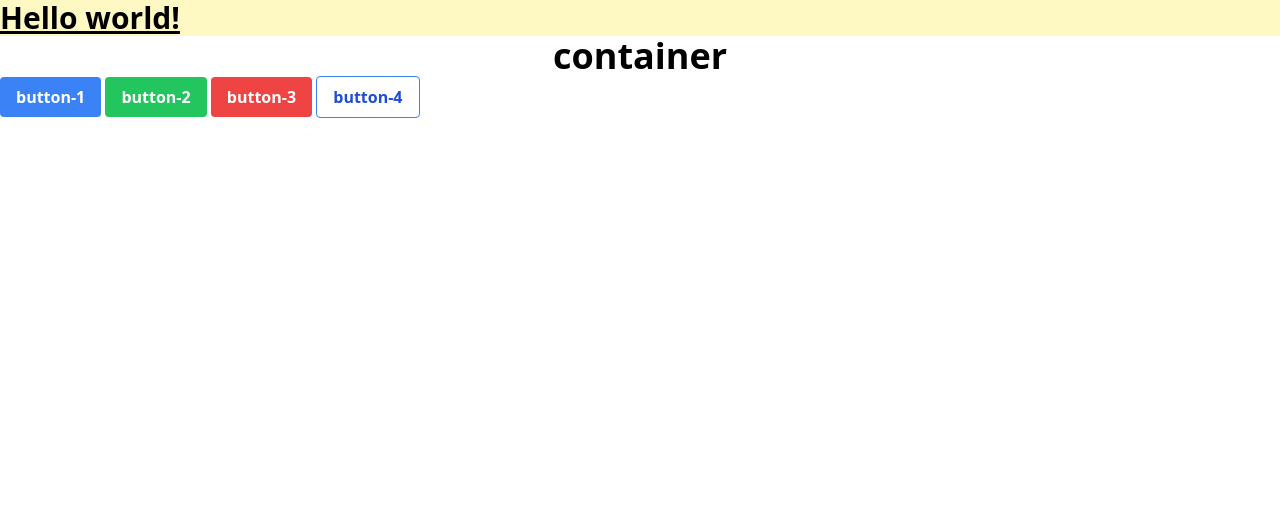
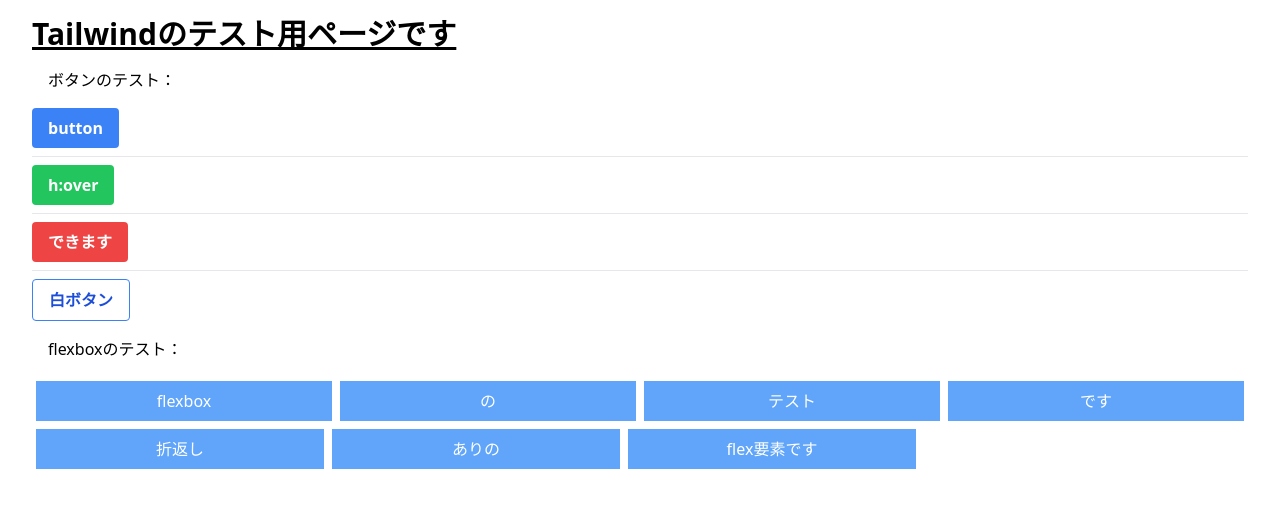
Before and after one commit to kugyu10/Tailwind_CSS_guide, a website: page src/index.html in a window 1280 px wide. Drawn offline with Linux system fonts and the light colour scheme.

Commit message:
add felxbox layout

```diff
--- a/src/index.html
+++ b/src/index.html
@@ -1,30 +1,66 @@
 <!doctype html>
 <html>
+
 <head>
   <meta charset="UTF-8">
   <meta name="viewport" content="width=device-width, initial-scale=1.0">
   <link href="../dist/output.css" rel="stylesheet">
 </head>
+
 <body>
-  <h1 class="text-3xl font-bold underline bg-yellow-100">
-    Hello world!
-  </h1>
   <div class="container mx-auto px-8">
-    <h1 class="text-4xl font-bold text-center">container</h1>
+
+    <h1 class="text-3xl font-bold underline my-4">
+      Tailwindのテスト用ページです
+    </h1>
+
+    <h2 class="m-4">ボタンのテスト：</h2>
+    <button class="bg-blue-500 hover:bg-blue-700 text-white font-bold py-2 px-4 rounded">
+      button
+    </button>
+    <hr class="my-2">
+    <button class="bg-green-500 hover:bg-green-700 text-white font-bold py-2 px-4 rounded">
+      h:over
+    </button>
+    <hr class="my-2">
+    <button class="bg-red-500 hover:bg-red-700 text-white font-bold py-2 px-4 rounded">
+      できます
+    </button>
+    <hr class="my-2">
+    <button
+      class="bg-transparent hover:bg-blue-500 text-blue-700 font-semibold hover:text-white py-2 px-4 border border-blue-500 hover:border-transparent rounded">
+      白ボタン
+    </button>
+
+    <h2 class="m-4">flexboxのテスト：</h2>
+    <div class="flex flex-row">
+      <div class="flex-1 bg-blue-400 text-center text-white p-2 m-1">
+        flexbox
+      </div>
+      <div class="flex-1 bg-blue-400 text-center text-white p-2 m-1">
+        の
+      </div>
+      <div class="flex-1 bg-blue-400 text-center text-white p-2 m-1">
+        テスト
+      </div>
+      <div class="flex-1 bg-blue-400 text-center text-white p-2 m-1">
+        です
+      </div>
+    </div>
+
+    <div class="flex flex-wrap">
+      <div class="w-72 bg-blue-400 text-center text-white p-2 m-1">
+        折返し
+      </div>
+      <div class="w-72 bg-blue-400 text-center text-white p-2 m-1">
+        ありの
+      </div>
+      <div class="w-72 bg-blue-400 text-center text-white p-2 m-1">
+        flex要素です
+      </div>
+    </div>
+
   </div>
+</body>
 
-  <button class="bg-blue-500 hover:bg-blue-700 text-white font-bold py-2 px-4 rounded">
-    button-1
-  </button>
-  <button class="bg-green-500 hover:bg-green-700 text-white font-bold py-2 px-4 rounded">
-    button-2
-  </button>
-  <button class="bg-red-500 hover:bg-red-700 text-white font-bold py-2 px-4 rounded">
-    button-3
-  </button>
-  <button class="bg-transparent hover:bg-blue-500 text-blue-700 font-semibold hover:text-white py-2 px-4 border border-blue-500 hover:border-transparent rounded">
-    button-4
-  </button>
-
-</body>
 </html>
```
Also changed, not shown: dist/output.css.
